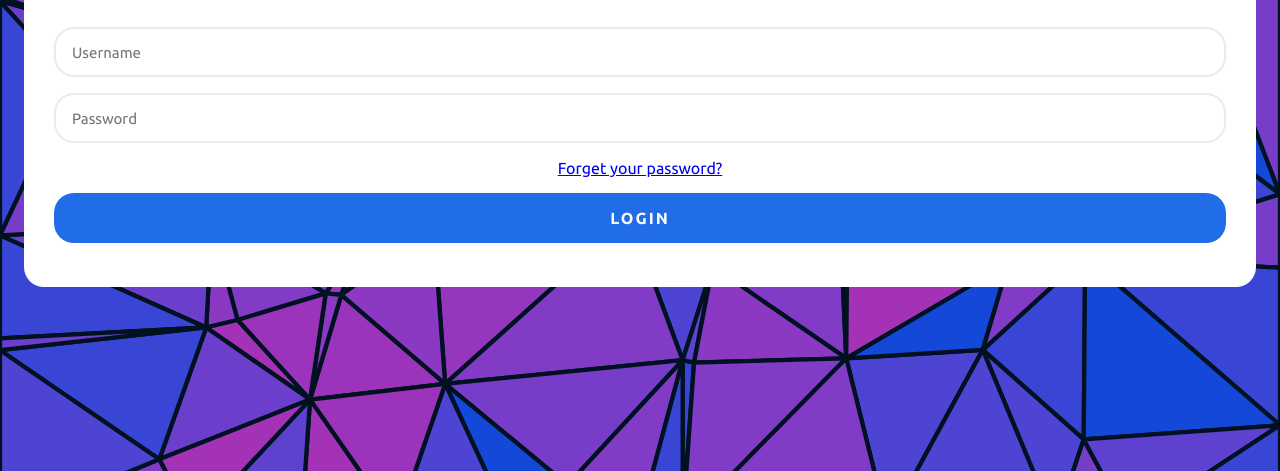
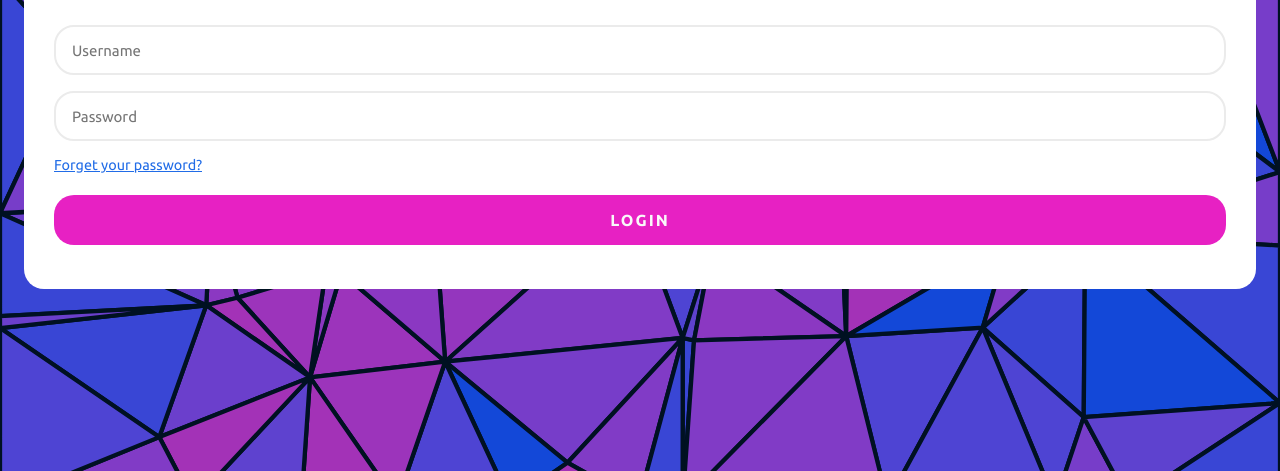
Before and after one commit to MillsapTatiana-FS/LoginPage, a plain HTML site: page index.html in a window 1280 px wide. Shown: the part 329-800 px from the top of the page. Drawn offline with Linux system fonts and the light colour scheme.

Commit message:
Form completed and added README file.

```diff
--- a/style.css
+++ b/style.css
@@ -66,7 +66,7 @@ body {
 }
 
 .login-form > input:hover{
-    border: 2px solid #10449A;
+    border: 2px solid #e721c3;
 }
 
 .login-form > button{
@@ -74,7 +74,7 @@ body {
     width: 100%;
     padding: 0 16px;
     border-radius: 1.25rem;
-    background: #216ce7;
+    background: #e721c3;
     color: #f9f9f9;
     border: 0;
     font-family: inherit;
@@ -88,3 +88,32 @@ body {
 .login-form > button:hover{
     background: #10449A;
 }
+
+.login-form > a{
+    color: #216ce7;
+    font-size: 0.9rem;
+    text-align: left;
+    text-decoration: nonex;
+    margin-bottom: 6px;
+    transition: all o.375s;
+}
+
+.login-form > a:hover{
+   color:#10449A;
+}
+
+@keyframes rotate{
+    100%{
+        background-position: 15% 50%;
+    }
+}
+
+@medica (width >= 500px){
+    body{
+        padding: 0;
+    }
+    .login-card{
+        margin: 0;
+        width: 400px;
+    }
+}
```
Also changed, not shown: 1 other file.
